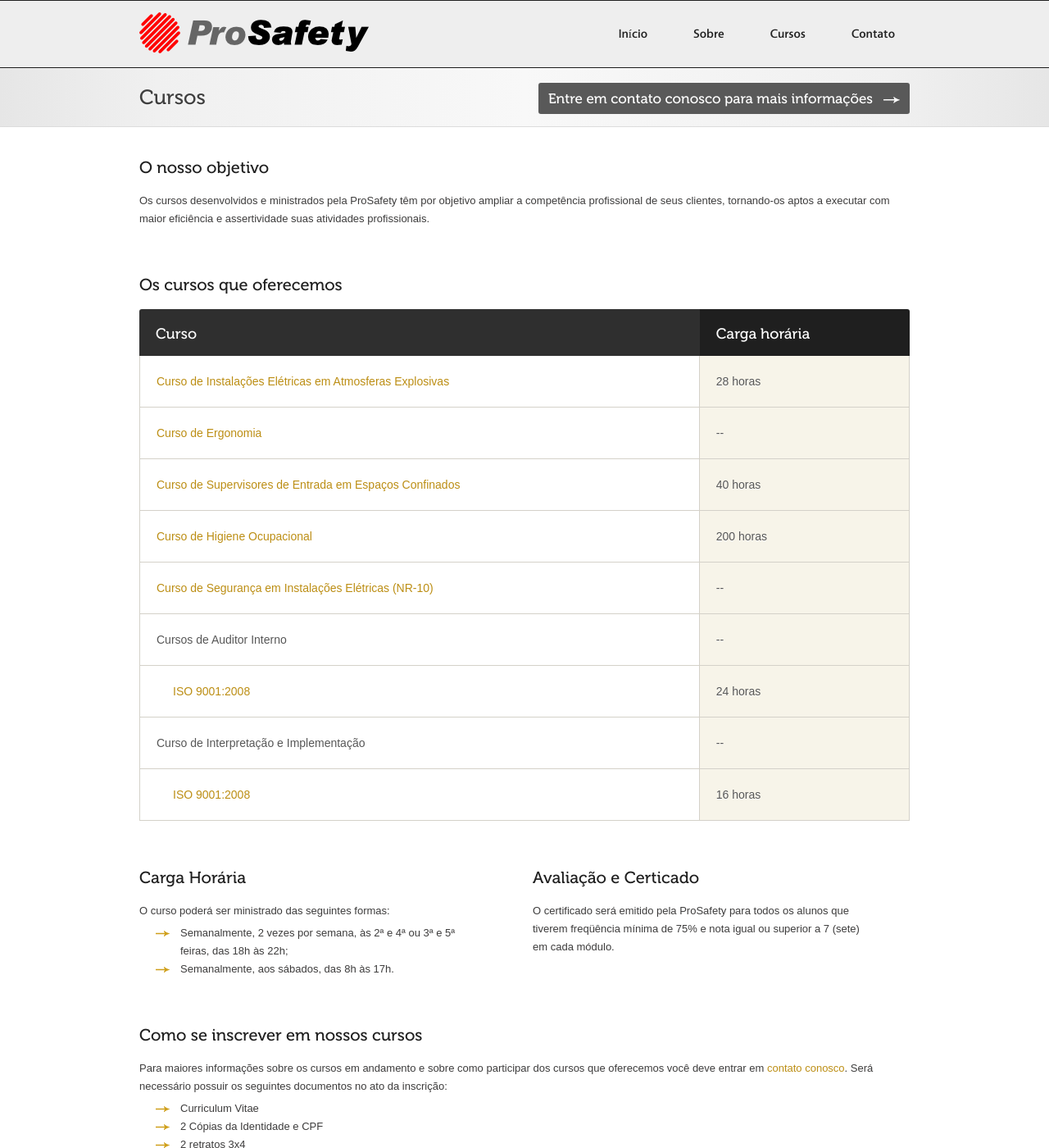
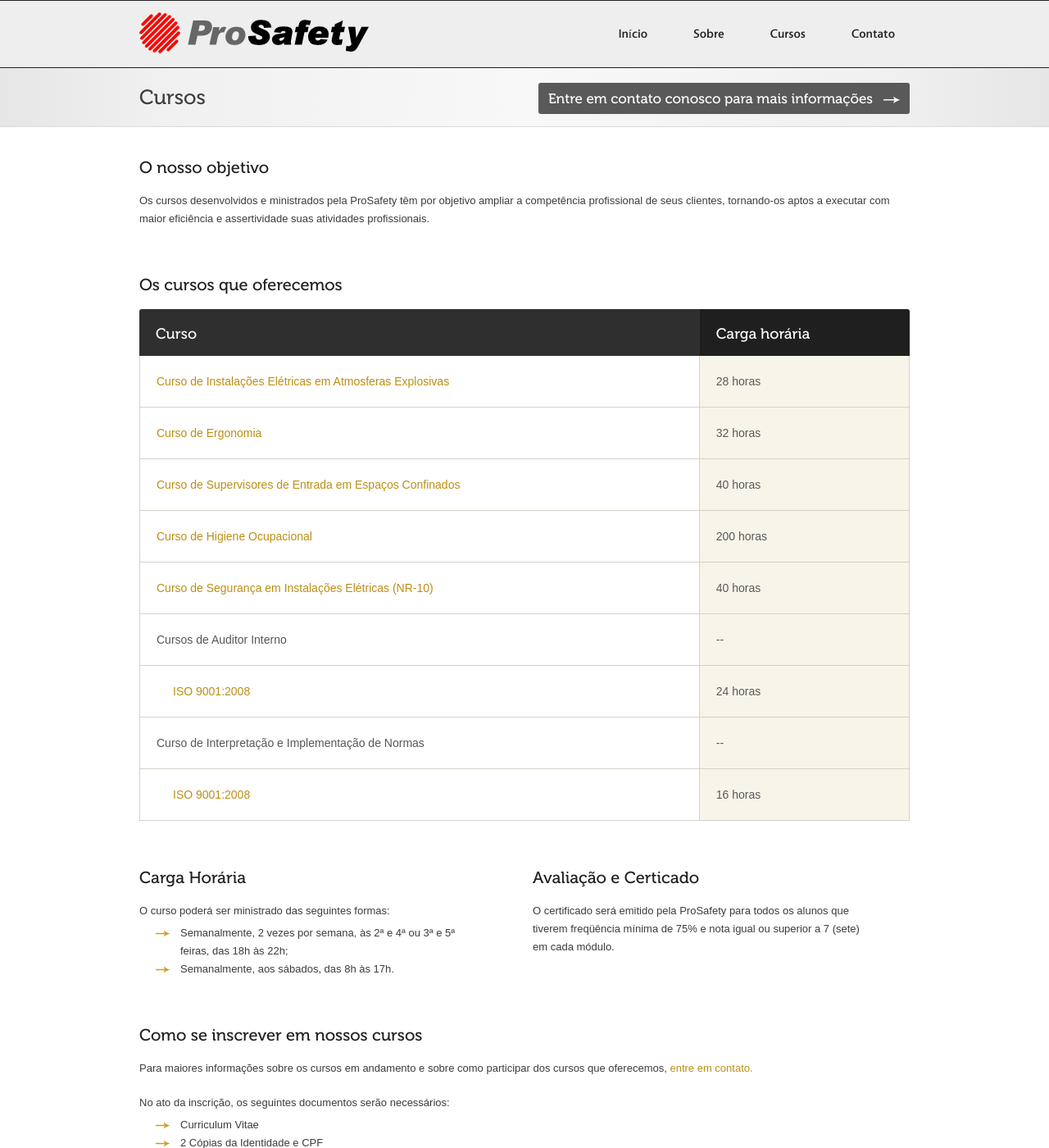
Before and after one commit to prosafetycursos/prosafetycursos.github.com, a Jekyll site: the page built from cursos/index.html, in a window 1280 px wide and 1400 px high. Shown: the whole window at 82% size. Built offline with Jekyll 4.4.1, drawn with Linux system fonts in a browser that asks for light colours.

Commit message:
Adicionando cargas horarias em cursos

```diff
--- a/cursos/index.html
+++ b/cursos/index.html
@@ -30,7 +30,7 @@ layout: default
         </tr>
         <tr>
           <td><a href='/cursos/ergonomia.html'>Curso de Ergonomia</a></td>
-          <td>--</td>
+          <td>32 horas</td>
         </tr>
         <tr>
           <td><a href='/cursos/espacos-confinados.html'>Curso de Supervisores de Entrada em Espaços Confinados</a></td>
@@ -42,7 +42,7 @@ layout: default
         </tr>
         <tr>
           <td><a href='/cursos/seguranca-em-instalacoes-eletricas-nr-10.html'>Curso de Segurança em Instalações Elétricas (NR-10)</a></td>
-          <td>--</td>
+          <td>40 horas</td>
         </tr>
         <tr id='auditor-interno'>
           <td>Cursos de Auditor Interno</td>
@@ -53,7 +53,7 @@ layout: default
           <td>24 horas</td>
         </tr>
         <tr id='interpretacao-implementacao'>
-          <td>Curso de Interpretação e Implementação</a></td>
+          <td>Curso de Interpretação e Implementação de Normas</a></td>
           <td>--</td>
         </tr>
         <tr>
@@ -67,7 +67,8 @@ layout: default
   <div class='clearfix'></div>
   <div class='grid_16'>
     <h2>Como se inscrever em nossos cursos</h2>
-    <p>Para maiores informações sobre os cursos em andamento e sobre como participar dos cursos que oferecemos você deve entrar em <a href='/contato.html'>contato conosco</a>. Será necessário possuir os seguintes documentos no ato da inscrição:</p>
+    <p>Para maiores informações sobre os cursos em andamento e sobre como participar dos cursos que oferecemos, <a href='/contato.html'>entre em contato.</a></p>
+    <p>No ato da inscrição, os seguintes documentos serão necessários:</p>
     <ul class='contentList arrow'>
       <li>Curriculum Vitae</li>
       <li>2 Cópias da Identidade e CPF </li>
```
